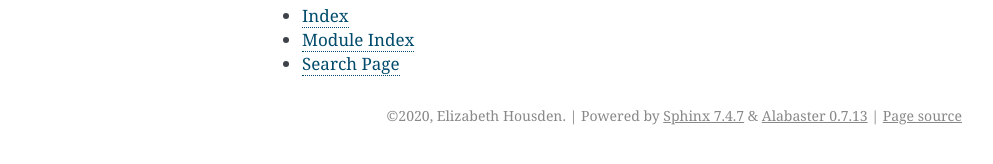
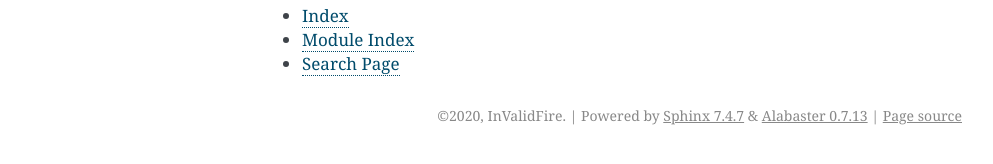
Before and after one commit to Space-Turtle0/ghau, a Sphinx documentation site: the page built from docs/index.rst, in a window 1280 px wide. Shown: the part 343-507 px from the top of the page, without its empty margins (148-1141 px from the left). Built offline with Sphinx 7.4.7, drawn with Linux system fonts in a browser that asks for light colours.

Commit message:
Update Copyright Information & Documentation.

```diff
--- a/docs/conf.py
+++ b/docs/conf.py
@@ -18,8 +18,8 @@ sys.path.insert(0, os.path.abspath('..'))
 # -- Project information -----------------------------------------------------
 
 project = 'ghau'
-copyright = '2020, Elizabeth Housden'
-author = 'Elizabeth Housden'
+copyright = '2020, InValidFire'
+author = 'InValidFire'
 
 # The full version, including alpha/beta/rc tags
 release = '[0.0.1]'
```
Also changed, not shown: docs/dev-reference.rst (+12 -5 lines).
